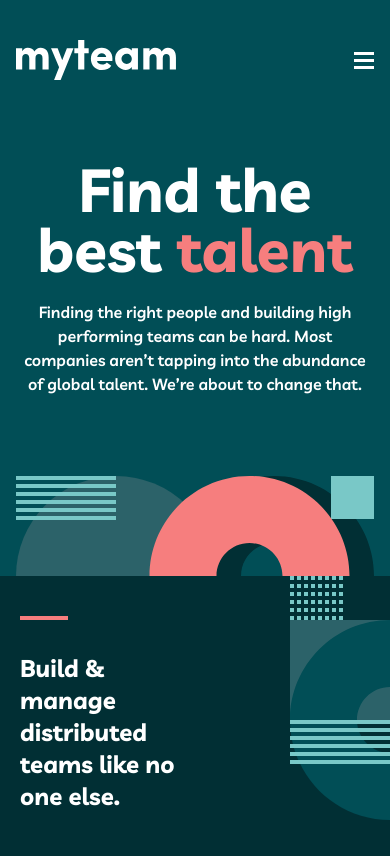
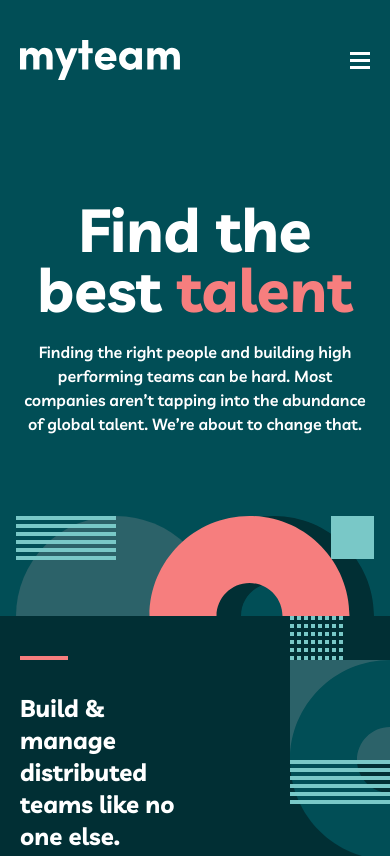
Before and after one commit to alimuddinhasan/myteam-website, a Next.js app: page / in a window 390 px wide. Shown: the top 856 px of the page. Built offline with nearby package versions, Linux system fonts and the light colour scheme.

Commit message:
fix(header): fix utilization of header

```diff
--- a/components/BaseScreen/index.tsx
+++ b/components/BaseScreen/index.tsx
@@ -2,7 +2,7 @@ import Head from "next/head";
 import React, { Fragment, ReactNode } from "react";
 import Footer from "../Footer";
 import GetStarted from "../GetStarted";
-import Header from "../Header";
+import Navbar from "../Navbar";
 
 interface IBaseScreenProps {
   pageTitle: string;
@@ -15,7 +15,7 @@ export default function BaseScreen({ children, pageTitle }: IBaseScreenProps) {
         <title>{pageTitle}</title>
         <link rel='icon' href='/favicon.ico' />
       </Head>
-      <Header />
+      <Navbar />
       {children}
       <GetStarted />
       <Footer />
--- a/components/Header/index.tsx
+++ b/components/Header/index.tsx
@@ -15,19 +15,6 @@ export default function Header() {
       />
       <Container className="z-10">
         <div className='flex flex-col items-center'>
-          <div className='flex justify-between items-center self-stretch'>
-            <div className='flex items-center gap-5'>
-              <img src='assets/logo.svg' className='mr-5' alt='myteam-logo' />
-              <Button className='hidden sm:inline-block' label='home' isFlat />
-              <Button className='hidden sm:inline-block' label='about' isFlat />
-            </div>
-            <Button
-              className='sm:hidden'
-              icon='assets/icon-hamburger.svg'
-              isFlat
-            />
-            <Button className='hidden sm:inline-block' label='contact us' />
-          </div>
           <div className='flex flex-col lg:flex-row items-center lg:items-stretch py-20 max-w-md lg:max-w-none gap-5'>
             <h1
               className='text-white text-6xl sm:text-7xl font-bold text-center lg:text-left lg:basis-1/2'
--- a/pages/index.tsx
+++ b/pages/index.tsx
@@ -1,11 +1,12 @@
 import BaseScreen from "@/components/BaseScreen";
 import FeaturedItem from "@/components/FeaturedItem";
 import Review from "@/components/Review";
-import { Container } from "../components";
+import { Container, Header } from "../components";
 
 export default function Home() {
   return (
     <BaseScreen pageTitle='Frontend Mentor | myteam website challenge - Homepage'>
+      <Header />
       <section className='bg-sacramento-state-green overflow-hidden '>
         <img
           src='/assets/bg-pattern-home-3.svg'
```
